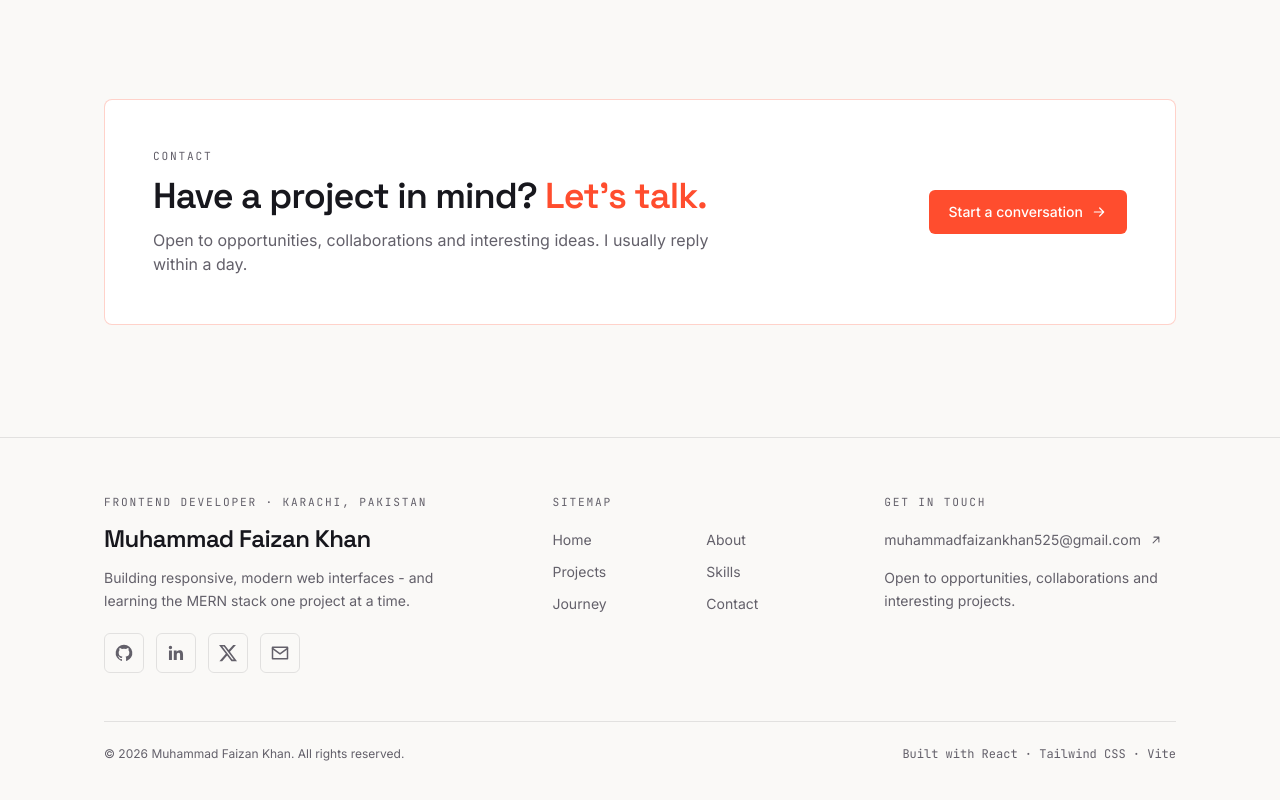
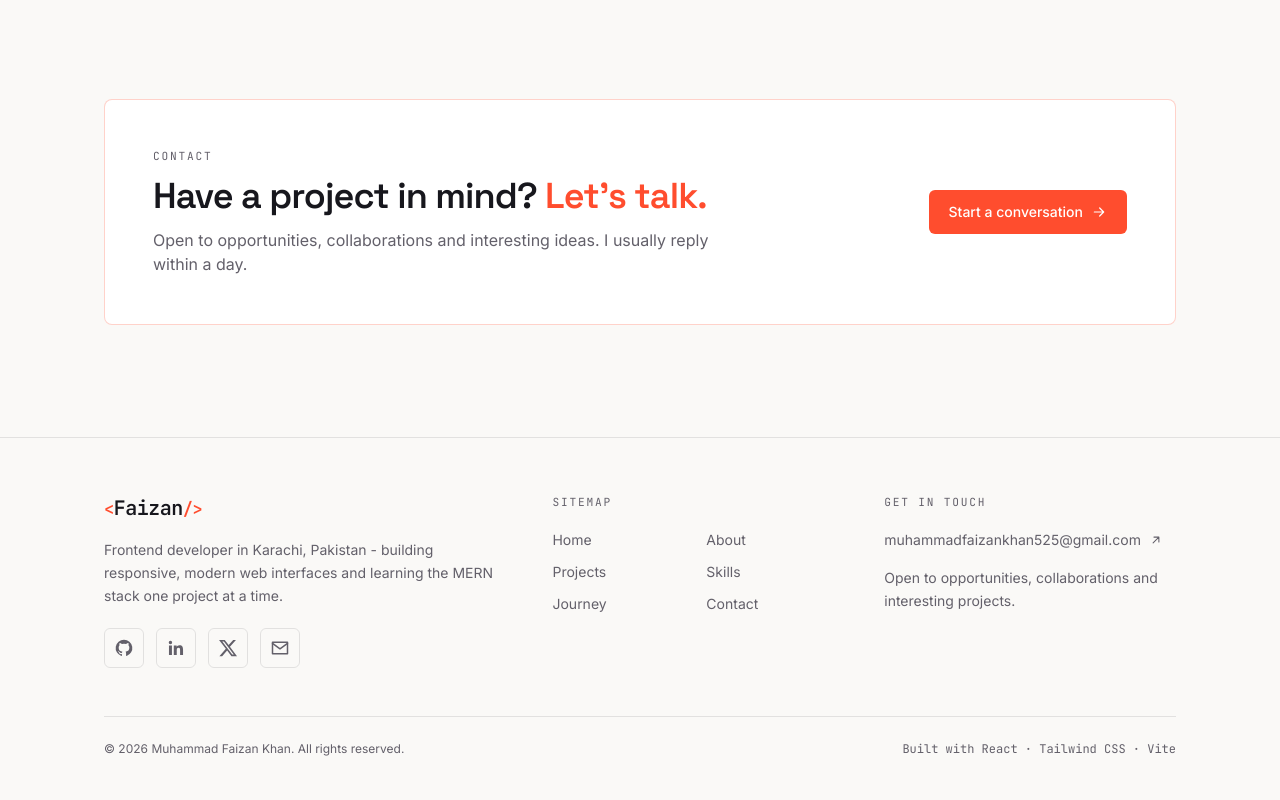
Before and after one commit to Faizan-khan144/faizan-portfolio, a React (Vite) app: page / in a window 1280 px wide. Shown: the part 3827-4627 px from the top of the page. Built offline with nearby package versions, Linux system fonts and the light colour scheme.

Commit message:
style: light footer with brand mark

```diff
--- a/src/components/Footer.jsx
+++ b/src/components/Footer.jsx
@@ -1,6 +1,7 @@
 import { Link } from 'react-router-dom'
 import { profile } from '../data/profile'
 import SocialLinks from './SocialLinks'
+import Brand from './Brand'
 import { IconArrow } from './Icons'
 
 const footerLinks = [
@@ -20,12 +21,12 @@ export default function Footer() {
       <div className="container-x py-14">
         <div className="grid gap-10 md:grid-cols-[1.4fr_1fr_1fr]">
           <div>
-            <p className="eyebrow mb-3">Frontend Developer · Karachi, Pakistan</p>
-            <h2 className="font-display text-2xl font-semibold tracking-tight">
-              {profile.name}
-            </h2>
-            <p className="mt-3 max-w-sm text-sm leading-relaxed text-muted">
-              Building responsive, modern web interfaces - and learning the MERN stack one project at a time.
+            <Link to="/" aria-label="Faizan Khan - home" className="inline-block">
+              <Brand className="text-xl" />
+            </Link>
+            <p className="mt-4 text-sm leading-relaxed text-muted">
+              Frontend developer in Karachi, Pakistan - building responsive, modern web interfaces
+              and learning the MERN stack one project at a time.
             </p>
             <SocialLinks className="mt-5" />
           </div>
```
